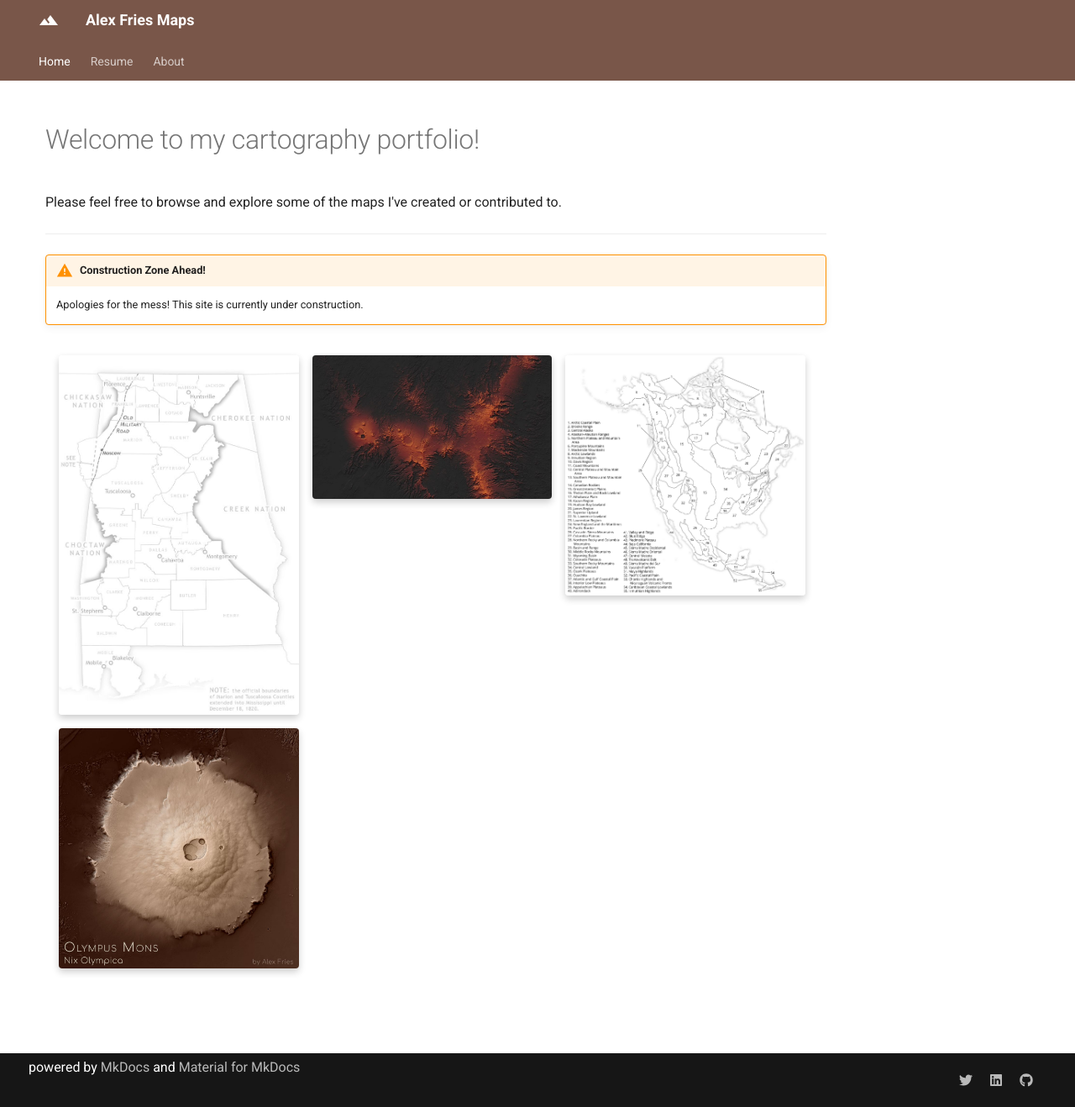
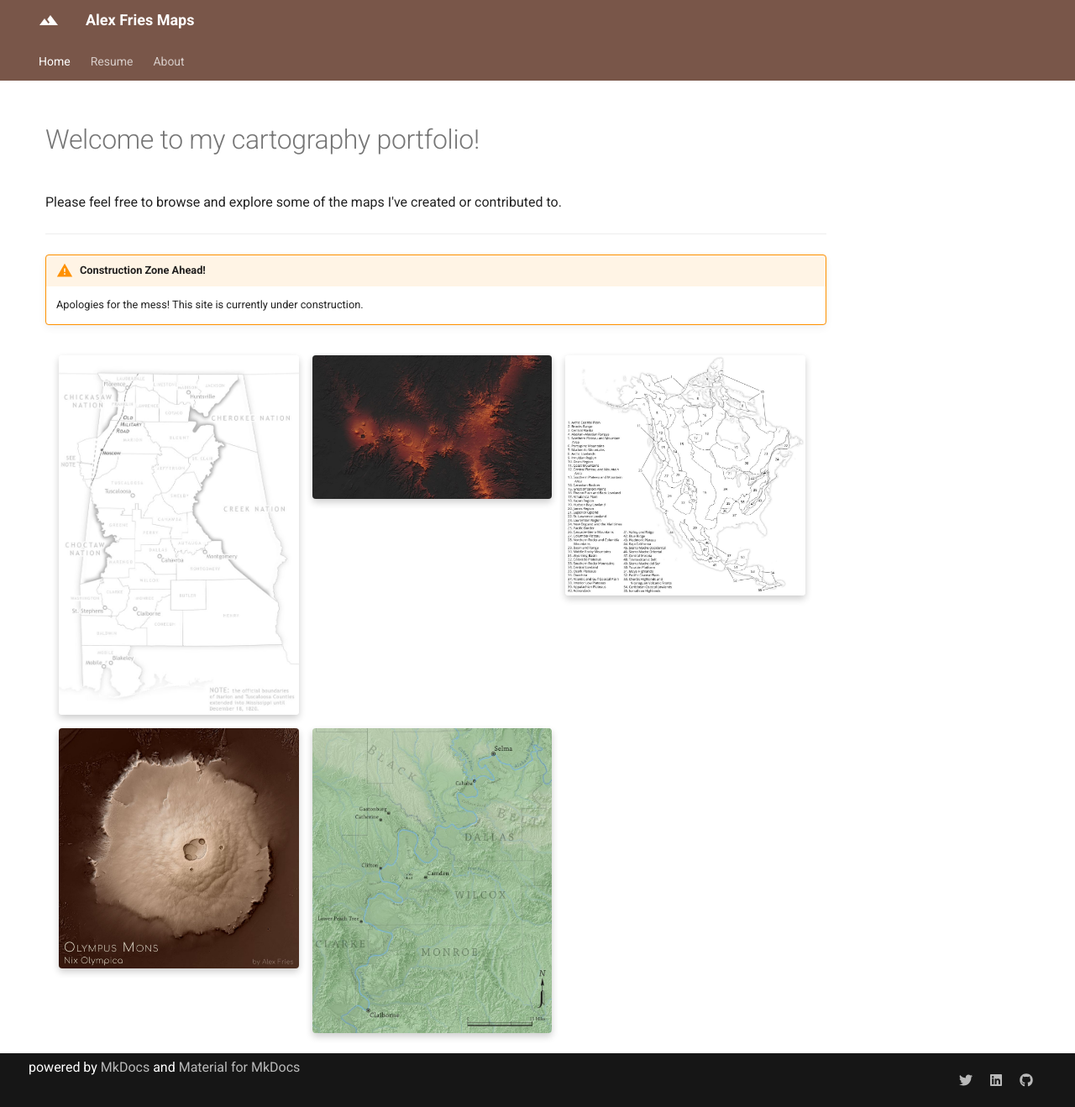
Before and after one commit to acfries/acfries.github.io, an MkDocs documentation site: the page built from docs/index.md, in a window 1280 px wide and 1318 px high. Shown: the whole window at 84% size. Built offline with MkDocs 1.6.1 and Material for MkDocs 9.7.7, drawn with Linux system fonts in a browser that asks for light colours.

Commit message:
Fixing broken image and added new thumbnail

```diff
--- a/docs/index.md
+++ b/docs/index.md
@@ -25,7 +25,7 @@ Please feel free to browse and explore some of the maps I've created or contribu
 	</div>
 	<div class="column">
 		<div class="entry">
-			<img class="thumb" src="img/na_physioregions.jpg" alt="">
+			<img class="thumb" src="img/na_physioregions_thumb.jpg" alt="">
 		</div>
 	</div>
 	<div class="column">
@@ -33,4 +33,9 @@ Please feel free to browse and explore some of the maps I've created or contribu
 			<img class="thumb" src="img/olympusmons_thumb.jpg" alt="">
 		</div>
 	</div>
+	<div class="column">
+		<div class="entry">
+			<img class="thumb" src="img/selmatoclaiborne_thumb.jpg" alt="">
+		</div>
+	</div>
 </div>
```
Also changed, not shown: docs/portfolio/bankhead.md (+1 -1 lines), docs/img/selmatoclaiborne_thumb.jpg (added).
